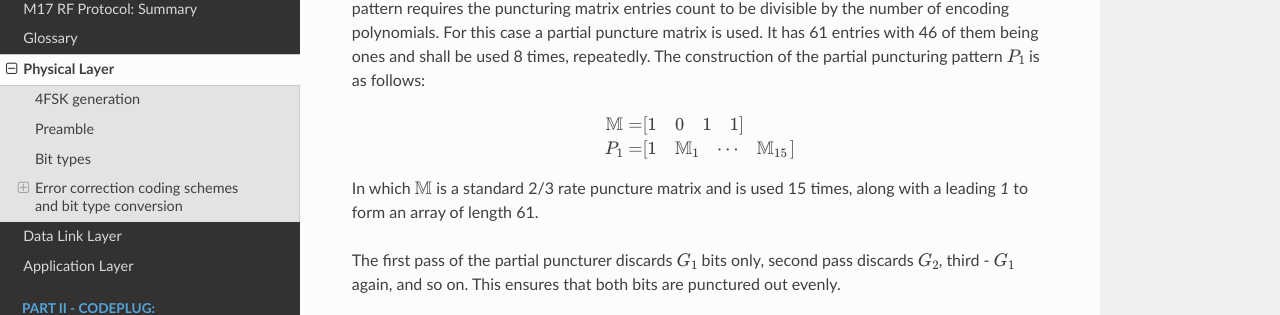
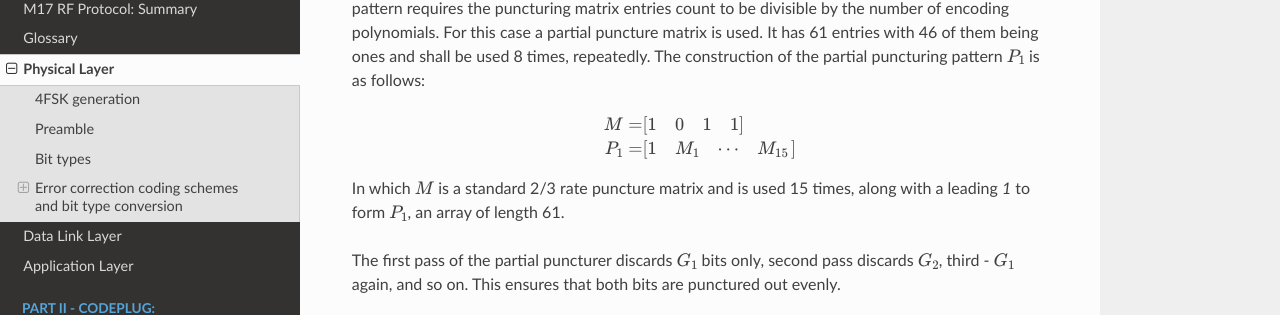
Before and after one commit to M17-Project/M17_spec, a Sphinx documentation site: the page built from docs/physical_layer.rst, in a window 1280 px wide and 900 px high, scrolled down 4152 px. Shown: the part 143-458 px from the top of the window. Built offline with Sphinx 7.4.7 and the Read the Docs theme 2.0.0, drawn with Linux system fonts in a browser that asks for light colours.

Commit message:
Clean up formatting of P1 definition.

```diff
--- a/docs/physical_layer.rst
+++ b/docs/physical_layer.rst
@@ -220,19 +220,21 @@ The construction of the partial puncturing pattern :math:`P_1` is as follows:
    :nowrap:
 
    \begin{align}
-     \mathbb{M} = & \begin{bmatrix}
+     M = & \begin{bmatrix}
      1 & 0 & 1 & 1
      \end{bmatrix} \\
-     P_1 = & \begin{bmatrix}
-     1 & \mathbb{M}_{1} & \cdots & \mathbb{M}_{15}
+
+     P_{1} = & \begin{bmatrix}
+     1 & M_{1} & \cdots & M_{15}
      \end{bmatrix}
    \end{align}
 
-In which :math:`\mathbb{M}` is a standard 2/3 rate puncture matrix and is used 15 times,
-along with a leading `1` to form an array of length 61.
+In which :math:`M` is a standard 2/3 rate puncture matrix and is used 15 times,
+along with a leading `1` to form :math:`P_1`, an array of length 61.
 
 The first pass of the partial puncturer discards :math:`G_1` bits only, second pass discards
-:math:`G_2`, third - :math:`G_1` again, and so on. This ensures that both bits are punctured out evenly.
+:math:`G_2`, third - :math:`G_1` again, and so on. This ensures that both bits are punctured
+out evenly.
 
 Scheme :math:`P_2` is for frames (excluding LICH chunks, which are coded
 differently). This takes 296 encoded bits and selects 272 of them.
```
